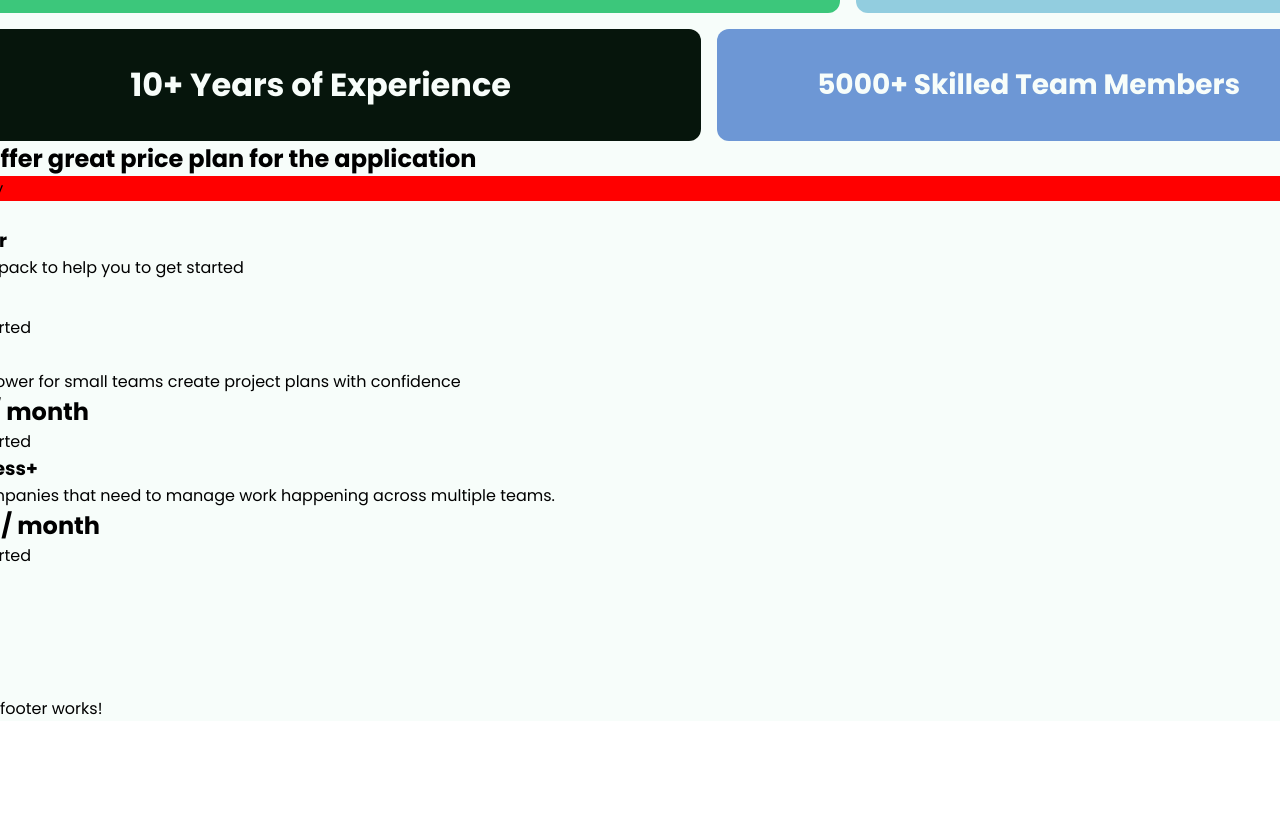
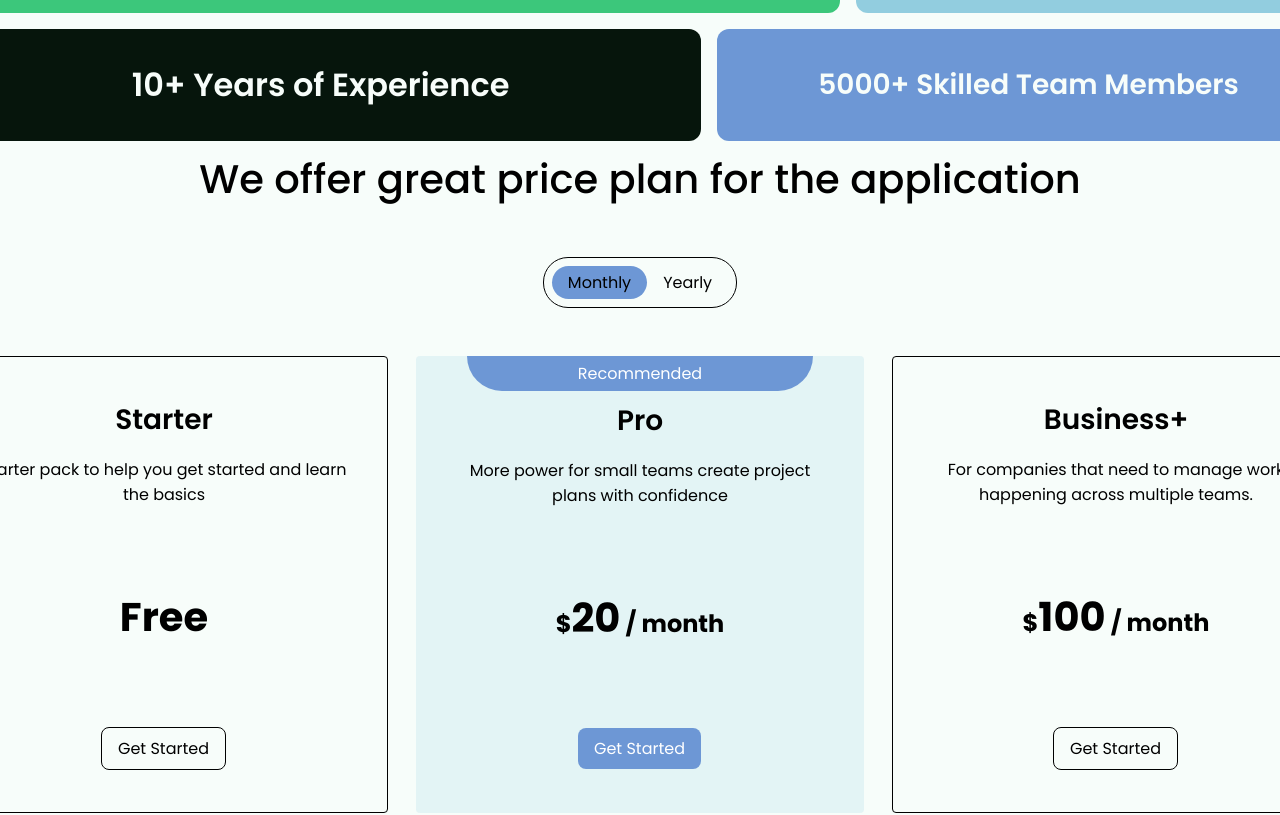
Before and after one commit to Lexsak/choose-color, an Angular app: page / in a window 1280 px wide. Shown: the part 2134-2949 px from the top of the page. Before the commit the page ends 2855 px from the top, so only its background shows below. Built offline with nearby package versions, Linux system fonts and the light colour scheme.

Commit message:
Pricing Section css

```diff
--- a/src/app/pages/home/home.component.css
+++ b/src/app/pages/home/home.component.css
@@ -44,7 +44,8 @@ h1 {
   font-size: 22px;
   color: black;
 }
-.hero-btn:hover {
+.hero-btn:hover,
+.option-btn:hover {
   transform: scale(1.1);
   backface-visibility: hidden;
 }
@@ -304,14 +305,100 @@ h1 {
   font-size: 28px;
 }
 
+/* Pricing Section */
+.pricing-container {
+  width: 100%;
+  height: 85vh;
+  display: flex;
+  flex-direction: column;
+  justify-content: center;
+  align-items: center;
+  gap: 3rem;
+}
 
+.pricing-title {
+  font-size: 40px;
+  font-weight: 500;
+}
 
-/* Pricing Section */
+.pricing-btns {
+  display: flex;
+  padding: 8px;
+  border: 1px solid black;
+  border-radius: 25px;
+}
+.btn {
+  padding: 4px 16px;
+  border-radius: 25px;
+}
 .pricing-btns .btn {
   cursor: pointer;
-  transition: background-color .5s ease;
+  transition: background-color 0.5s ease;
+}
+.pricing-btns .active {
+  background-color: #6d97d5;
 }
 
-.pricing-btns .active {
-  background-color: red;
+.pricing-options {
+  display: flex;
+  justify-content: space-between;
+  width: 100%;
+  gap: 1rem;
 }
+.option {
+  display: flex;
+  flex-direction: column;
+  justify-content: center;
+  align-items: center;
+  text-align: center;
+  gap: 5rem;
+  width: 32%;
+  border: 1px solid black;
+  border-radius: 4px;
+  padding: 42px 32px;
+}
+.option-text {
+  display: flex;
+  flex-direction: column;
+  gap: 1rem;
+}
+.option-text h3 {
+  font-size: 28px;
+  font-weight: 600;
+}
+.option h2 span {
+  font-size: 40px;
+}
+.option-btn {
+  border: 1px solid black;
+  border-radius: 8px;
+  padding: 8px 16px;
+  cursor: pointer;
+  transition: all 0.3s ease-in-out;
+  will-change: transform;
+}
+
+.recommended {
+  background-color: rgb(146, 205, 223, 0.2);
+  border: none;
+  position: relative;
+}
+.recommended .option-btn {
+  border: none;
+  background-color: #6d97d5;
+  color: white;
+}
+
+.recommended::after {
+  content: "Recommended";
+  position: absolute;
+  width: 75%;
+  top: 0; /* Adjust the top value to position it appropriately */
+  left: 50%; /* Position it at the center horizontally */
+  transform: translateX(-50%); /* Center it precisely horizontally */
+  background-color: #6d97d5;
+  color: white;
+  padding: 5px;
+  border-bottom-left-radius: 50px;
+  border-bottom-right-radius: 50px;
+}
--- a/src/app/pages/home/home.component.html
+++ b/src/app/pages/home/home.component.html
@@ -233,7 +233,7 @@
 
 <!-- Pricing Section -->
 <div class="pricing-container">
-  <h2>We offer great <span>price</span> plan for the application</h2>
+  <h2 class="pricing-title">We offer great <span>price</span> plan for the application</h2>
   <div class="pricing-btns">
     <p class="btn" [ngClass]="{'active':pricingIsTrue}" (click)="isMonthly()">Monthly</p>
     <p class="btn" [ngClass]="{'active':!pricingIsTrue}" (click)="isYearly()">Yearly</p>
@@ -244,15 +244,15 @@
     <div class="option">
       <div class="option-text">
         <h3>Starter</h3>
-        <p>Starter pack to help you to get started</p>
+        <p>Starter pack to help you get started and learn the basics</p>
       </div>
-      <h2>Free</h2>
+      <h2><span>Free</span></h2>
 
       <p class="option-btn">Get Started</p>
     </div>
 
     <!-- Pro -->
-    <div class="option">
+    <div class="option recommended">
       <div class="option-text">
         <h3>Pro</h3>
         <p>More power for small teams create project plans with confidence</p>
--- a/src/styles.css
+++ b/src/styles.css
@@ -1,6 +1,6 @@
-@import url('https://fonts.googleapis.com/css2?family=Poppins:ital,wght@0,400;0,700;0,900;1,700;1,900&display=swap');
+@import url("https://fonts.googleapis.com/css2?family=Poppins:wght@400;500;600;700;800;900&display=swap");
 
-:root{
+:root {
   --black-60: rgba(0, 0, 0, 0.6);
   --black-20: rgba(0, 0, 0, 0.2);
   --black-05: rgba(0, 0, 0, 0.05);
```
